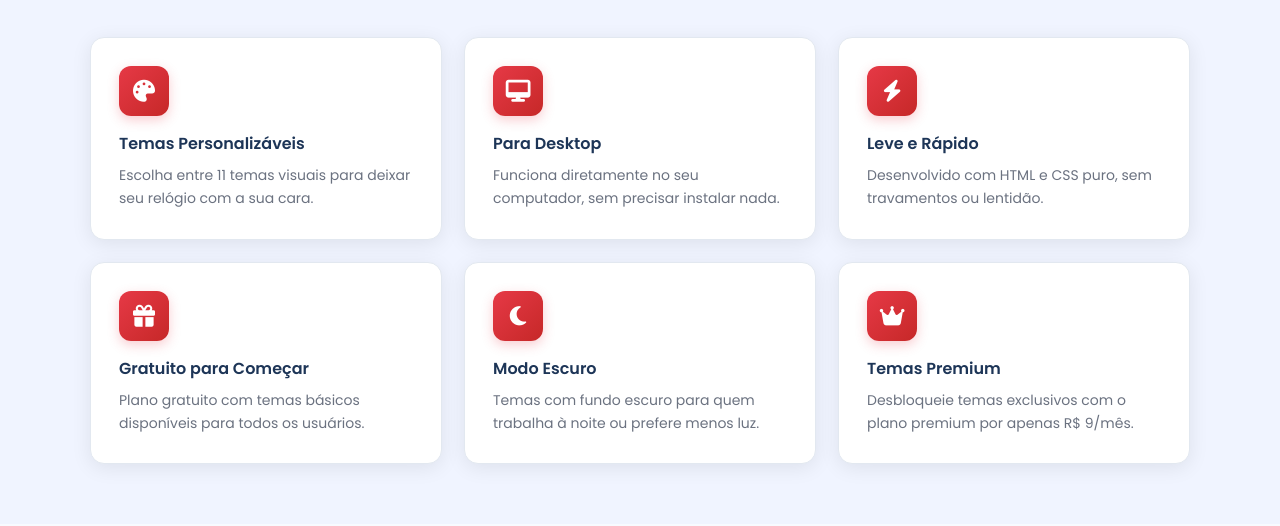
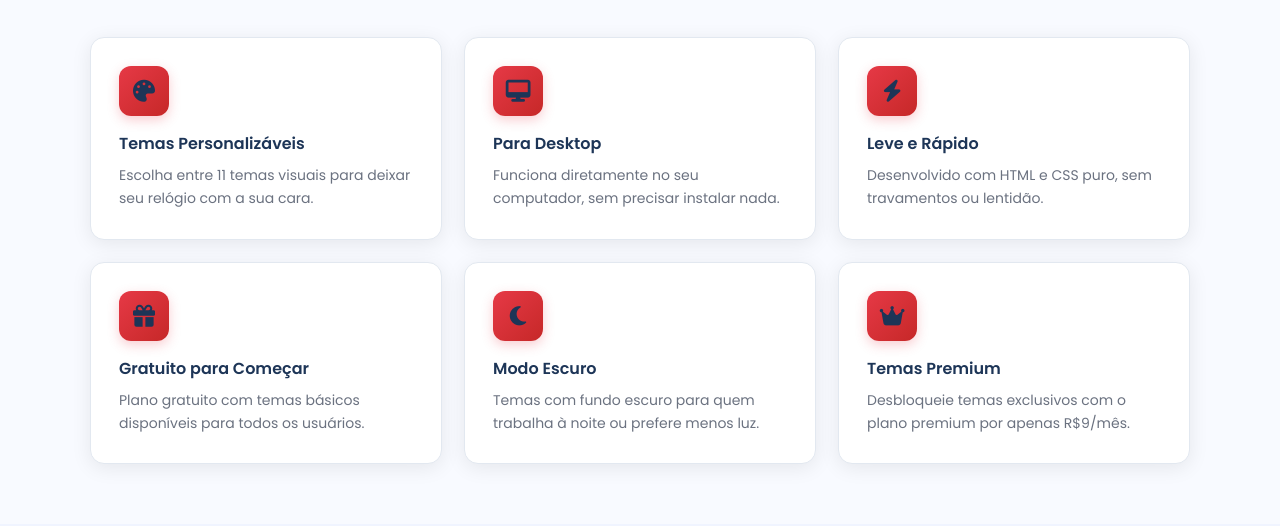
Before and after one commit to Raydev15/clockvibe-melhorado, a plain HTML site: page index.html in a window 1280 px wide. Shown: the part 1074-1600 px from the top of the page. Drawn offline with Linux system fonts and the light colour scheme.

Commit message:
Update index.html

```diff
--- a/index.html
+++ b/index.html
@@ -9,7 +9,6 @@
 </head>
 <body>
 
-    <!-- CABEÇALHO -->
     <header>
         <a href="index.html" class="logo">
             <div class="logo-icone"><i class="fa-solid fa-clock"></i></div>
@@ -24,24 +23,21 @@
         </nav>
     </header>
 
-    <!-- HERO COM RELÓGIO -->
     <div class="hero">
-        <div class="relogio-badge">● AO VIVO</div>
+        <span class="relogio-badge">● AO VIVO</span>
         <h1>Seu Relógio, do seu <span>jeito</span></h1>
         <p>Personalize o relógio do seu computador com temas exclusivos. Simples, bonito e funcional.</p>
-
         <div class="relogio-container">
             <div class="relogio-widget" id="relogio">00:00:00</div>
             <div class="relogio-data" id="data-atual">Carregando...</div>
         </div>
-
-        <br>
-        <a href="temas.html" class="btn btn-primario"><i class="fa-solid fa-palette"></i> Ver Temas</a>
-        <a href="planos.html" class="btn btn-secundario"><i class="fa-solid fa-star"></i> Ver Planos</a>
+        <div class="hero-botoes">
+            <a href="temas.html" class="btn btn-primario"><i class="fa-solid fa-palette"></i> Ver Temas</a>
+            <a href="planos.html" class="btn btn-secundario"><i class="fa-solid fa-star"></i> Ver Planos</a>
+        </div>
     </div>
 
-    <!-- ESTATÍSTICAS -->
-    <section class="secao-cinza">
+    <section>
         <div class="container">
             <div class="stats-grid">
                 <div class="stat-card">
@@ -64,8 +60,7 @@
         </div>
     </section>
 
-    <!-- RECURSOS -->
-    <section>
+    <section class="secao-cinza">
         <div class="container">
             <div class="titulo-secao">
                 <h2>Por que usar o <span>ClockVibe?</span></h2>
@@ -73,41 +68,40 @@
             </div>
             <div class="grid-3">
                 <div class="card">
-                    <div class="card-icone"><i class="fa-solid fa-palette" style="color:#fff;"></i></div>
+                    <div class="card-icone"><i class="fa-solid fa-palette"></i></div>
                     <h3>Temas Personalizáveis</h3>
                     <p>Escolha entre 11 temas visuais para deixar seu relógio com a sua cara.</p>
                 </div>
                 <div class="card">
-                    <div class="card-icone"><i class="fa-solid fa-desktop" style="color:#fff;"></i></div>
+                    <div class="card-icone"><i class="fa-solid fa-desktop"></i></div>
                     <h3>Para Desktop</h3>
                     <p>Funciona diretamente no seu computador, sem precisar instalar nada.</p>
                 </div>
                 <div class="card">
-                    <div class="card-icone"><i class="fa-solid fa-bolt" style="color:#fff;"></i></div>
+                    <div class="card-icone"><i class="fa-solid fa-bolt"></i></div>
                     <h3>Leve e Rápido</h3>
                     <p>Desenvolvido com HTML e CSS puro, sem travamentos ou lentidão.</p>
                 </div>
                 <div class="card">
-                    <div class="card-icone"><i class="fa-solid fa-gift" style="color:#fff;"></i></div>
+                    <div class="card-icone"><i class="fa-solid fa-gift"></i></div>
                     <h3>Gratuito para Começar</h3>
                     <p>Plano gratuito com temas básicos disponíveis para todos os usuários.</p>
                 </div>
                 <div class="card">
-                    <div class="card-icone"><i class="fa-solid fa-moon" style="color:#fff;"></i></div>
+                    <div class="card-icone"><i class="fa-solid fa-moon"></i></div>
                     <h3>Modo Escuro</h3>
                     <p>Temas com fundo escuro para quem trabalha à noite ou prefere menos luz.</p>
                 </div>
                 <div class="card">
-                    <div class="card-icone"><i class="fa-solid fa-crown" style="color:#fff;"></i></div>
+                    <div class="card-icone"><i class="fa-solid fa-crown"></i></div>
                     <h3>Temas Premium</h3>
-                    <p>Desbloqueie temas exclusivos com o plano premium por apenas R$ 9/mês.</p>
+                    <p>Desbloqueie temas exclusivos com o plano premium por apenas R$9/mês.</p>
                 </div>
             </div>
         </div>
     </section>
 
-    <!-- PROBLEMAS E SOLUÇÕES -->
-    <section class="secao-cinza">
+    <section>
         <div class="container">
             <div class="titulo-secao">
                 <h2>Problemas que o <span>ClockVibe</span> resolve</h2>
@@ -123,43 +117,17 @@
                     </tr>
                 </thead>
                 <tbody>
-                    <tr>
-                        <td>1</td>
-                        <td>Relógio do sistema sem personalização</td>
-                        <td>Usuário</td>
-                        <td>11 temas visuais personalizáveis</td>
-                    </tr>
-                    <tr>
-                        <td>2</td>
-                        <td>Interface monótona no desktop</td>
-                        <td>Usuário</td>
-                        <td>Temas com cores e estilos variados</td>
-                    </tr>
-                    <tr>
-                        <td>3</td>
-                        <td>Dificuldade de visualizar a hora rapidamente</td>
-                        <td>Usuário</td>
-                        <td>Relógio grande e em destaque</td>
-                    </tr>
-                    <tr>
-                        <td>4</td>
-                        <td>Falta de opções gratuitas de qualidade</td>
-                        <td>Usuário</td>
-                        <td>Plano gratuito permanente</td>
-                    </tr>
-                    <tr>
-                        <td>5</td>
-                        <td>Aplicativos pesados que travam o computador</td>
-                        <td>Usuário</td>
-                        <td>Site leve em HTML e CSS puro</td>
-                    </tr>
+                    <tr><td>1</td><td>Relógio do sistema sem personalização</td><td>Usuário</td><td>11 temas visuais personalizáveis</td></tr>
+                    <tr><td>2</td><td>Interface monótona no desktop</td><td>Usuário</td><td>Temas com cores e estilos variados</td></tr>
+                    <tr><td>3</td><td>Dificuldade de visualizar a hora rapidamente</td><td>Usuário</td><td>Relógio grande e em destaque</td></tr>
+                    <tr><td>4</td><td>Falta de opções gratuitas de qualidade</td><td>Usuário</td><td>Plano gratuito permanente</td></tr>
+                    <tr><td>5</td><td>Aplicativos pesados que travam o computador</td><td>Usuário</td><td>Site leve em HTML e CSS puro</td></tr>
                 </tbody>
             </table>
         </div>
     </section>
 
-    <!-- FAQ -->
-    <section>
+    <section class="secao-cinza">
         <div class="container">
             <div class="titulo-secao">
                 <h2>Perguntas <span>Frequentes</span></h2>
@@ -171,7 +139,7 @@
                 </div>
                 <div class="card faq-card">
                     <h3><i class="fa-solid fa-ban" style="color:var(--cor-primaria); margin-right:8px;"></i>Posso cancelar o plano premium?</h3>
-                    <p>Sim, você pode cancelar a qualquer momento. Seus temas premium ficam disponíveis até o fim do período pago.</p>
+                    <p>Sim! Sem multa ou fidelidade. Cancele quando quiser e seus temas gratuitos continuam disponíveis.</p>
                 </div>
                 <div class="card faq-card">
                     <h3><i class="fa-solid fa-laptop" style="color:var(--cor-primaria); margin-right:8px;"></i>Funciona em qual sistema operacional?</h3>
@@ -185,7 +153,6 @@
         </div>
     </section>
 
-    <!-- CTA FINAL -->
     <div class="cta-final">
         <h2>Comece <span>gratuitamente</span> agora</h2>
         <p>Experimente os temas gratuitos e faça upgrade quando quiser.</p>
@@ -193,7 +160,6 @@
         <a href="planos.html" class="btn btn-secundario"><i class="fa-solid fa-star"></i> Ver Planos</a>
     </div>
 
-    <!-- RODAPÉ -->
     <footer>
         <div class="footer-logo"><i class="fa-solid fa-clock" style="color:var(--cor-primaria);"></i> Clock<span>Vibe</span></div>
         <div class="footer-links">
@@ -204,21 +170,16 @@
         <p class="footer-copy">© 2026 ClockVibe — Projeto ADS 1º Semestre. Desenvolvido com HTML e CSS.</p>
     </footer>
 
-    <!-- Script do relógio -->
     <script>
         function atualizarRelogio() {
             var agora = new Date();
-            var h = String(agora.getHours()).padStart(2, '0');
-            var m = String(agora.getMinutes()).padStart(2, '0');
-            var s = String(agora.getSeconds()).padStart(2, '0');
-            document.getElementById('relogio').textContent = h + ':' + m + ':' + s;
+            var h = String(agora.getHours()).padStart(2,'0');
+            var m = String(agora.getMinutes()).padStart(2,'0');
+            var s = String(agora.getSeconds()).padStart(2,'0');
+            document.getElementById('relogio').textContent = h+':'+m+':'+s;
             var dias = ['Domingo','Segunda-feira','Terça-feira','Quarta-feira','Quinta-feira','Sexta-feira','Sábado'];
             var meses = ['Janeiro','Fevereiro','Março','Abril','Maio','Junho','Julho','Agosto','Setembro','Outubro','Novembro','Dezembro'];
-            var dia = dias[agora.getDay()];
-            var d = agora.getDate();
-            var mes = meses[agora.getMonth()];
-            var ano = agora.getFullYear();
-            document.getElementById('data-atual').textContent = dia + ', ' + d + ' de ' + mes + ' de ' + ano;
+            document.getElementById('data-atual').textContent = dias[agora.getDay()]+', '+agora.getDate()+' de '+meses[agora.getMonth()]+' de '+agora.getFullYear();
         }
         atualizarRelogio();
         setInterval(atualizarRelogio, 1000);
```
